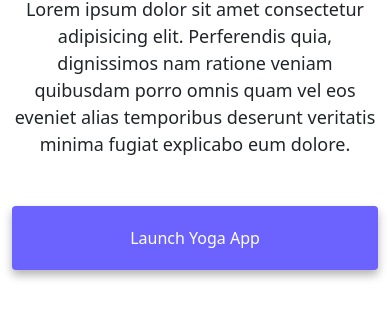
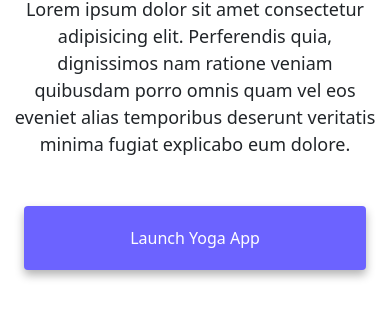
Before and after one commit to shizop/frontend-shecodes, a plain HTML site: page index.html in a window 390 px wide. Shown: the part 506-821 px from the top of the page. Drawn offline with nearby package versions, Linux system fonts and the light colour scheme.

Commit message:
Add margin

```diff
--- a/style.css
+++ b/style.css
@@ -104,5 +104,6 @@ p {
   .app-link {
     display: block;
     text-align: center;
+    margin: 0 12px;
   }
 }
```
